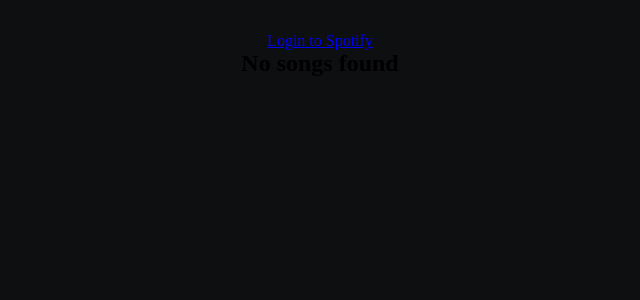
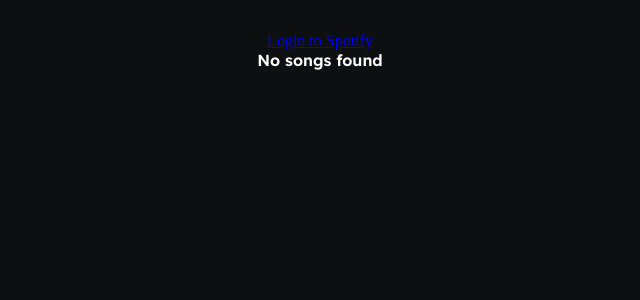
Before and after one commit to tinaduo/groove-music-app, a Next.js app: page /newreview in a window 1280 px wide. Shown: the top 300 px of the page, without its empty margins (320-960 px from the left). Built offline with nearby package versions, Linux system fonts and the light colour scheme.

Commit message:
error msg

```diff
--- a/pages/newreview.js
+++ b/pages/newreview.js
@@ -107,7 +107,7 @@ export default function NewReview() {
                     />
                 </form>
             }
-            {songs.length > 0 ? renderSongs() : <h2>No songs found</h2>}
+            {songs.length > 0 ? renderSongs() : <h2 className={`${styles.errorMessage}`}>No songs found</h2>}
         </main>
     );
 }
--- a/styles/NewReview.module.css
+++ b/styles/NewReview.module.css
@@ -90,3 +90,10 @@
 .searchBar:focus {
     border: 2px solid #9E80F1;
 }
+
+.errorMessage {
+    color: var(--groovy-white);
+    font-family: 'Lexend Bold';
+    font-weight: 400;
+    font-size: var(--lexend-body);
+}
```
